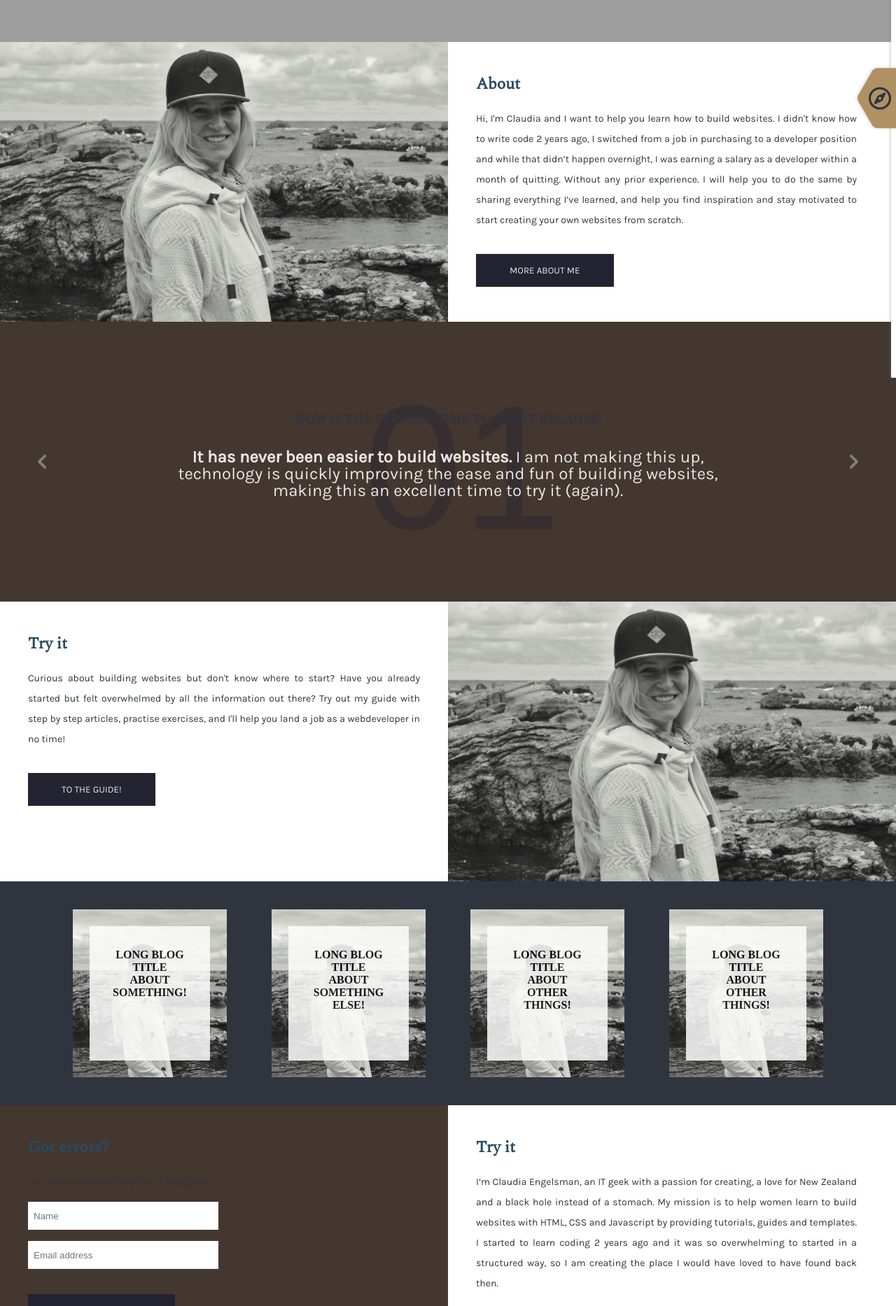
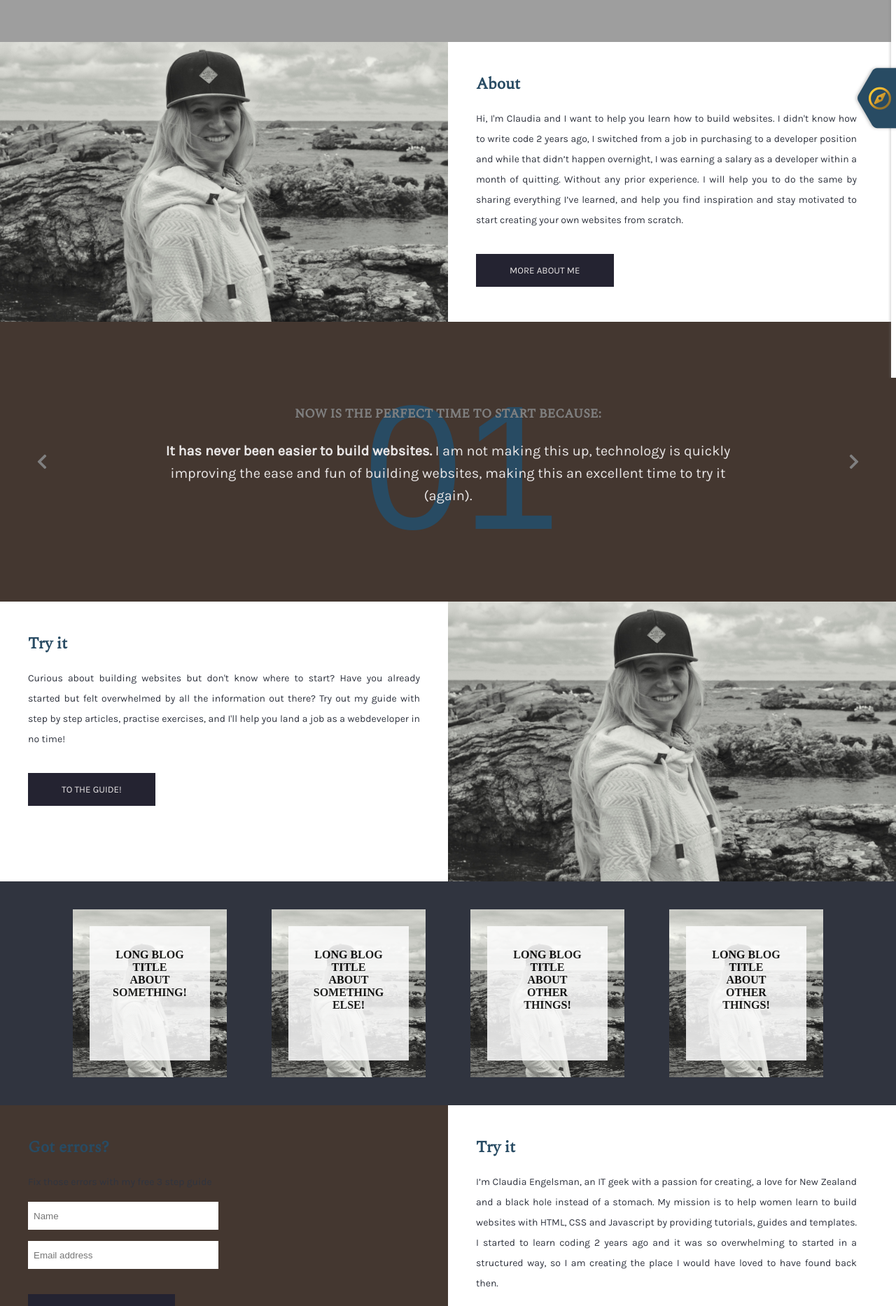
Before and after one commit to Claudia413/supreme-octo-fun, a Vue app: page /#/ in a window 1280 px wide. Shown: the part 260-2127 px from the top of the page at 70% size. Built offline with nearby package versions, Linux system fonts and the light colour scheme; grey boxes are pictures that could not be loaded.

Commit message:
Change colors and add gold gradient for icons

```diff
--- a/src/assets/main.scss
+++ b/src/assets/main.scss
@@ -69,7 +69,7 @@ button {
    padding: 16px 48px;
    color: $text-darkbg;
    cursor: pointer;
-   transition: background-color 2s ease-in-out;
+   transition: background-color 1.8s ease-in-out;
    &:hover, &:focus, &active {
        font-weight: 600;
        background-color: $primary-bright;
--- a/src/components/MenuSlide.vue
+++ b/src/components/MenuSlide.vue
@@ -83,7 +83,7 @@ export default {
 		.hex {
 			height: 96px;
 			position: absolute;
-			filter: drop-shadow(-2px 0 2px #80808047);
+			filter: drop-shadow(-2px 0 2px #29292947);
 		}
 		.menu-icon {
 			position: absolute;
@@ -96,7 +96,9 @@ export default {
 			height: 33px;
 			width: 33px;
 			margin: auto;
-			color: $text-color;
+			background: -webkit-linear-gradient(left top, #FEDB37, #FDB931, #9f7928, #8A6E2F);
+			-webkit-background-clip: text;
+        	-webkit-text-fill-color: transparent;
 			transition: left 0.5s ease, transform 5s;
 			&:hover {
 				transform: rotate(180deg);
--- a/src/components/SocialIconBar.vue
+++ b/src/components/SocialIconBar.vue
@@ -40,19 +40,25 @@ export default {
         display: flex;
         justify-content: center;
         align-items: center;
-        color: $text-color;
-        transition: 0.3s color ease;
-        &:hover, &:focus {
-            transition: 0.3s color ease;
-            color: #2e3031;
-            font-weight: 500;
-        }
+        font-weight: 500;
     }
 
     .fab {
         font-size: 24px;
         width: 23px;
         height: 23px;
+        background: -webkit-linear-gradient(left top, #FEDB37, #FDB931, #9f7928, #8A6E2F);
+        opacity: 0.8;
+        -webkit-background-clip: text;
+        -webkit-text-fill-color: transparent;
+        transition: 0.3s all ease;
+        &:hover, &focus {
+            transition: 0.3s all ease;
+            opacity: 1;
+            // background: -webkit-linear-gradient(left top, #FFFFAC, #FEDB37, #FDB931, #5d4a1f);
+            -webkit-background-clip: text;
+            -webkit-text-fill-color: transparent;
+        }
     }
 
     .fa-instagram {
--- a/src/components/TextSlider.vue
+++ b/src/components/TextSlider.vue
@@ -45,11 +45,11 @@ export default {
 		},
 		numberColor: {
 			type: String,
-			default: "primary"
+			default: "primary-bright"
 		},
 		titleColor: {
 			type: String,
-			default: "text-color"
+			default: "grey"
 		},
 		textColor: {
 			type: String,
@@ -102,7 +102,6 @@ export default {
 		width: 240px;
 		position: absolute;
 		left: calc(50% - 120px);
-		opacity: 0.4;
 		font-size: 252px;
 		bottom: calc(50% - 153px);
 		z-index: 0;
@@ -115,6 +114,9 @@ export default {
 		&.primary {
 			color: $primary-color;
 		}
+		&.primary-bright {
+			color: $primary-bright;
+		}
 	}
 	.slider {
 		opacity: 1;
@@ -126,8 +128,8 @@ export default {
 		flex-direction: column;
 		justify-content: center;
 		.inspiration {
-			font-size: 24px;
-			line-height: 1.5rem;
+			font-size: 20px;
+			line-height: 2rem;
 			&.color-primary {
 				color: $primary-bright;
 			}
@@ -142,6 +144,9 @@ export default {
 			margin: 0;
 			&.text-color {
 				color: $text-color;
+			}
+			&.grey {
+				color: grey;
 			}
 		}
 	}
```
Also changed, not shown: src/assets/hexagonal.svg.
